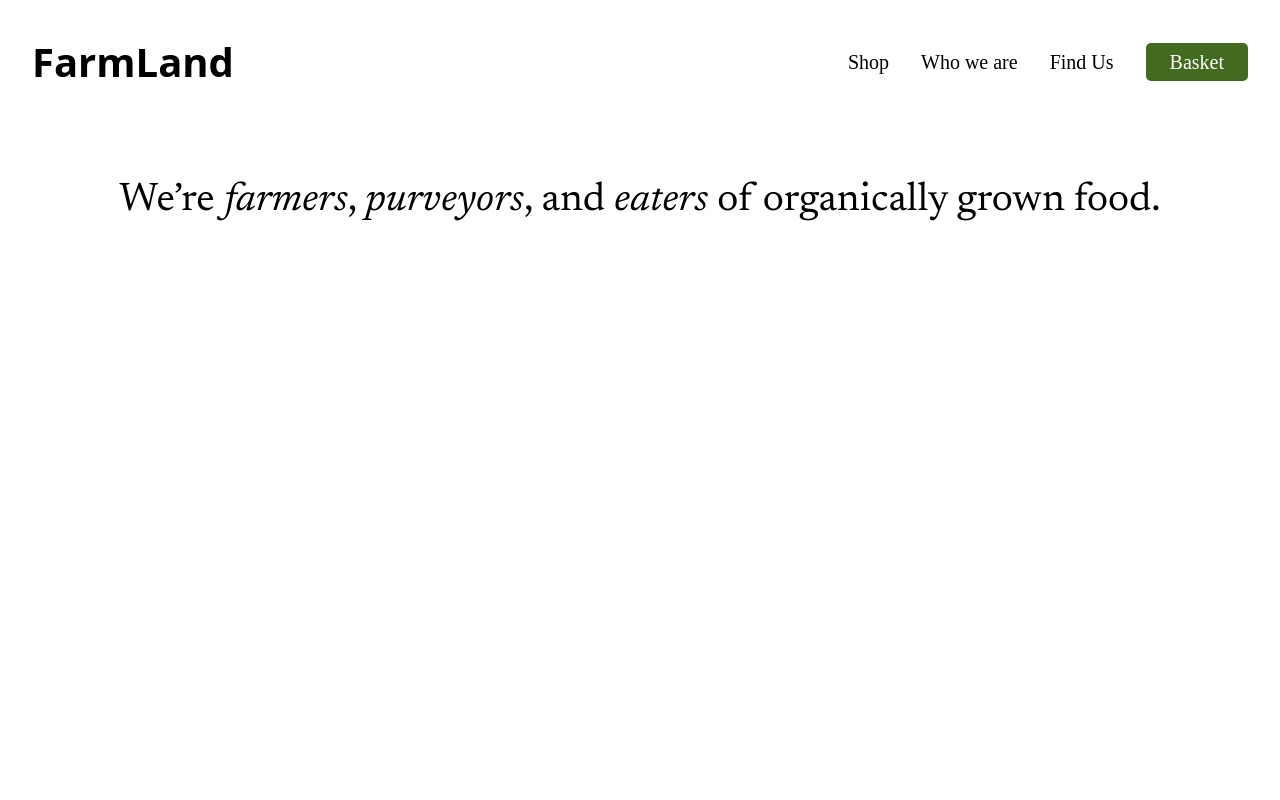
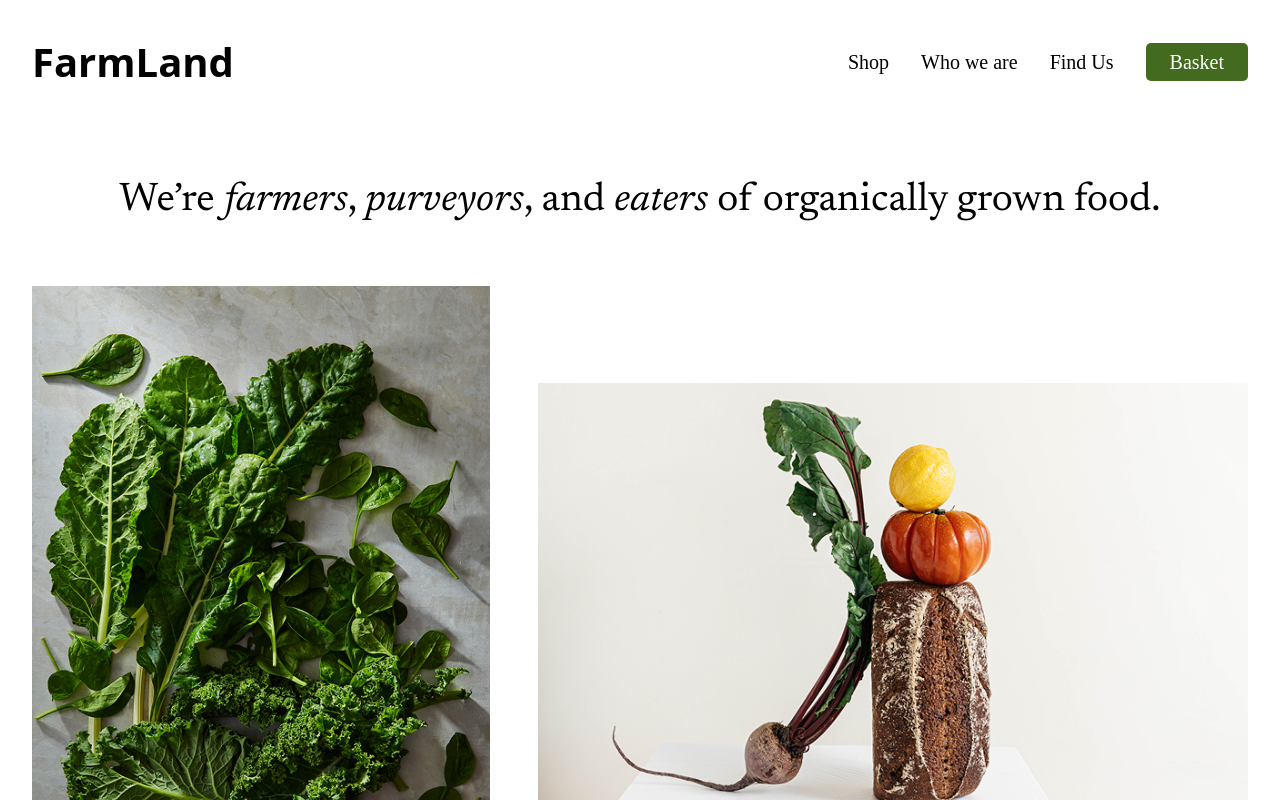
Before and after one commit to Ayoroq/farmLand, a React (Vite) app: page / in a window 1280 px wide. Shown: the top 800 px of the page. Built offline with nearby package versions, Linux system fonts and the light colour scheme; a web font is replaced by a local one.

Commit message:
Added images to the homepage.

```diff
--- a/src/pages/Home/Home.jsx
+++ b/src/pages/Home/Home.jsx
@@ -1,11 +1,23 @@
 import styles from "./Home.module.css";
+import vegImage from "../../assets/HomeAssets/vegetables.png"
+import multiVegImage from "../../assets/HomeAssets/multiple-veg.png"
 
 export default function Home() {
   return (
+    <>
     <main className={styles.main}>
       <h1 className={styles.title}>
         We’re <em className={styles.italic}>farmers</em>, <em className={styles.italic}>purveyors</em>, and <em className={styles.italic}>eaters</em> of organically grown food.
       </h1>
     </main>
+    <section className={`${styles.section} ${styles.section1}`}>
+          <div>
+            <img src={vegImage} alt="Green Vegetable leafs" />
+          </div>
+          <div>
+            <img src={multiVegImage} alt="Image of multiple images" />
+          </div>
+    </section>
+    </>
   );
 }
--- a/src/pages/Home/Home.module.css
+++ b/src/pages/Home/Home.module.css
@@ -1,5 +1,4 @@
 .main {
-  min-height: 100vh;
   overflow-y: auto; /* Allows vertical scrolling if content overflows */
   /* background: linear-gradient(#a8e063, #56ab2f); */
 }
@@ -14,11 +13,36 @@
   padding: 2rem 1rem;
   line-height: 1.05;
   font-size: clamp(1.5rem, 4vw, 2.5rem);
-  animation: show 1.2s ease forwards;
+  animation: show 2s ease forwards;
 }
 
 .italic {
   font-style: italic;
+}
+
+@keyframes show {
+  0% {
+    opacity: 0;
+    transform: translateY(0);
+  }
+  10% {
+    opacity: 0;
+    transform: translateY(40px);
+  }
+  100% {
+    opacity: 1;
+    transform: translateY(0);
+  }
+}
+
+/* Sections */
+/* Section - 1 */
+
+.section1 {
+  display: flex;
+  align-items: center;
+  gap: 3rem;
+  animation: show 2s ease forwards;
 }
 
 @media (prefers-reduced-motion: reduce) {
@@ -27,18 +51,3 @@
     transition: none;
   }
 }
-
-@keyframes show {
-  0% {
-    opacity: 0;
-    transform: translateY(0);
-  }
-  50% {
-    opacity: 0;
-    transform: translateY(40px);
-  }
-  100% {
-    opacity: 1;
-    transform: translateY(0);
-  }
-}
```
Also changed, not shown: src/assets/HomeAssets/multiple-veg.png (added), src/assets/HomeAssets/vegetables.png (added).
